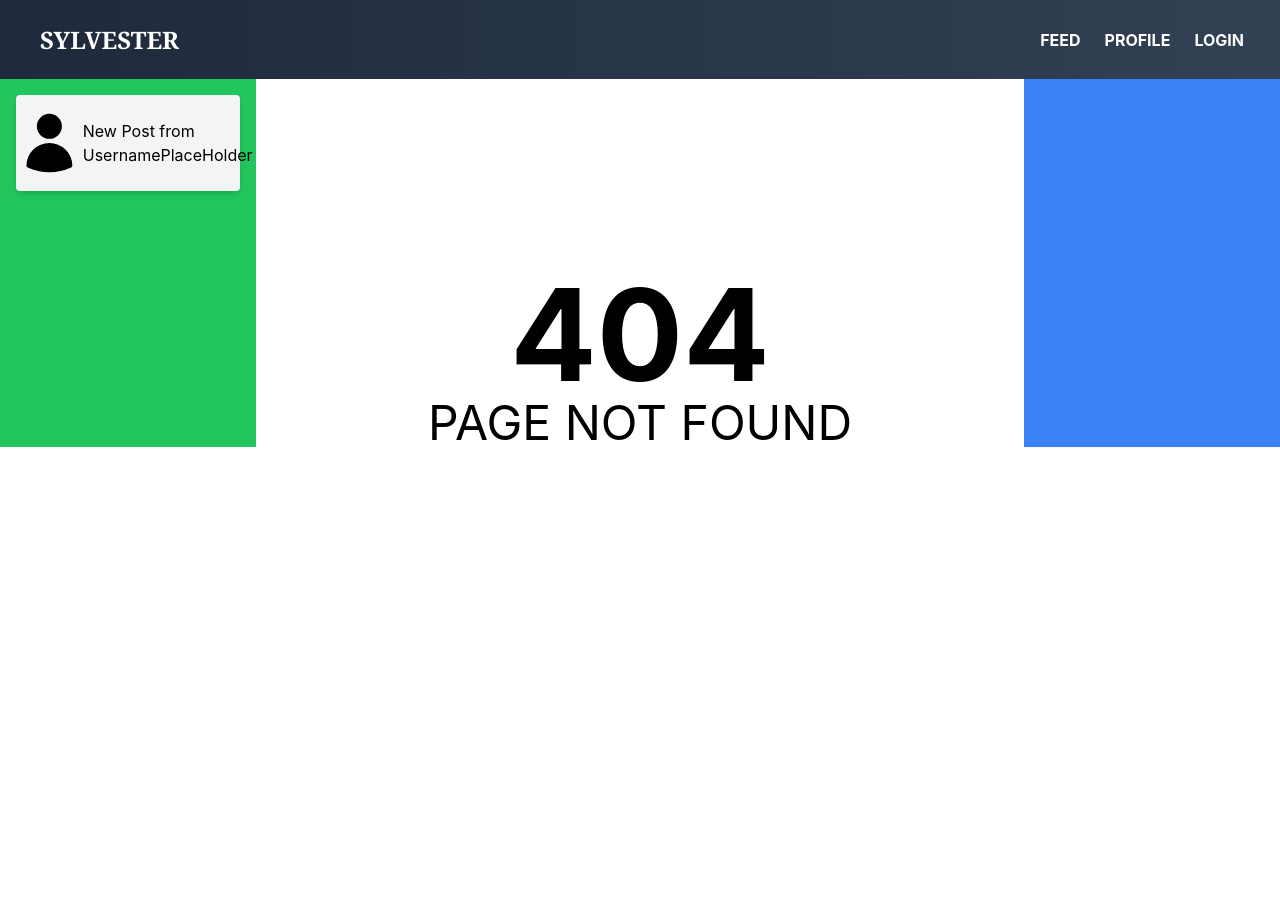
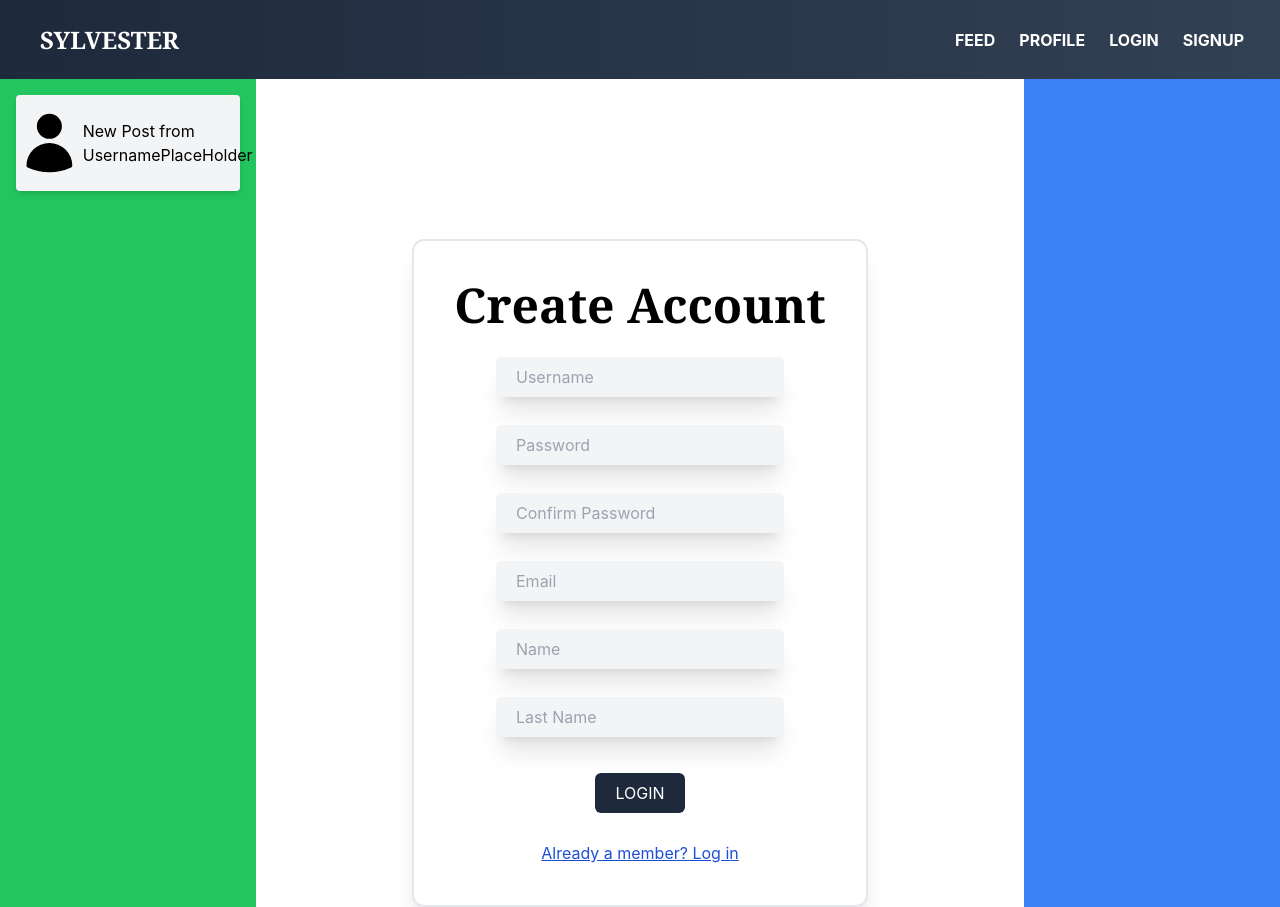
Before and after one commit to Michael-Robertson2/PrimaryKeys-P2-Frontend, a React (Create React App) app in the folder my-app/: page /signup in a window 1280 px wide. Before the commit this address had no page. Before the commit the page ends 800 px from the top, so only its background shows below. Built offline with nearby package versions, Linux system fonts and the light colour scheme.

Commit message:
Sign up and login page created

```diff
--- a/my-app/src/components/Navbar.tsx
+++ b/my-app/src/components/Navbar.tsx
@@ -41,6 +41,13 @@ function Navbar() {
                 </Link>
               </a>
             </li>
+            <li className="nav-item">
+              <a className="px-3 py-2 flex items-center text-s uppercase font-bold leading-snug text-white hover:opacity-75">
+                <Link to={"/signup"}>
+                  Signup
+                </Link>
+              </a>
+            </li>
 
           </ul>
         </div>
--- a/my-app/src/components/Router.tsx
+++ b/my-app/src/components/Router.tsx
@@ -5,6 +5,7 @@ import FeedPage from '../pages/FeedPage';
 import HomePage from '../pages/HomePage';
 import Login from '../pages/LoginPage';
 import Profile from '../pages/Profile';
+import Signup from '../pages/SignupPage';
 
 function Router(){
     return (
@@ -13,9 +14,8 @@ function Router(){
             <Route path='/feed' element={<FeedPage/>}/>
             <Route path='/profile' element={<Profile />}/>
             <Route path='/login' element={<Login />}/>
+            <Route path='/signup' element={<Signup />}/>
             <Route path='*' element={<ErrorPage />}/>
-
-
         </Routes>
     )
 }
--- a/my-app/src/index.tsx
+++ b/my-app/src/index.tsx
@@ -15,7 +15,7 @@ const root = ReactDOM.createRoot(
 root.render(
   <React.StrictMode>
     <BrowserRouter>
-    <App/>
+      <App/>
     </BrowserRouter>
   </React.StrictMode>
 );
--- a/my-app/src/pages/LoginPage.tsx
+++ b/my-app/src/pages/LoginPage.tsx
@@ -1,8 +1,16 @@
+import { Link } from 'react-router-dom';
+
 function Login(){
     return (
-        <div>
-            LOGIN PAGE YOOOOO!
-        </div>
+        <form className="flex justify-center items-center" >
+            <div className="flex flex-col items-center gap-7 shadow-xl rounded-xl mt-40 px-10 py-16">
+                <h1 className="font-serif font-bold text-5xl">Welcome</h1>
+                <input className="bg-gray-100 shadow-xl rounded-md px-5 py-2" placeholder="Username" />
+                <input className="bg-gray-100 shadow-xl rounded-md px-5 py-2"  placeholder="Password" />
+                <button className="bg-slate-800 rounded-md text-white mt-2 px-5 py-2 ease-out duration-300 hover:scale-110">LOGIN</button>
+                <Link to={"/signup"} className="text-blue-700 underline">Create new account</Link>
+            </div>
+        </form>
     );
 }
 
--- /dev/null
+++ b/my-app/src/pages/SignupPage.tsx
@@ -0,0 +1,22 @@
+import { Link } from 'react-router-dom';
+
+function Signup(){
+    return (
+        <form className="flex justify-center items-center" >
+            <div className="flex flex-col items-center gap-7 shadow-xl rounded-xl mt-40 px-10 py-10 border-solid border-2">
+                <h1 className="font-serif font-bold text-5xl">Create Account</h1>
+                <input className="bg-gray-100 shadow-xl rounded-md px-5 py-2" placeholder="Username" />
+                <input className="bg-gray-100 shadow-xl rounded-md px-5 py-2"  placeholder="Password" />
+                <input className="bg-gray-100 shadow-xl rounded-md px-5 py-2"  placeholder="Confirm Password" />
+                <input className="bg-gray-100 shadow-xl rounded-md px-5 py-2"  placeholder="Email" />
+                <input className="bg-gray-100 shadow-xl rounded-md px-5 py-2"  placeholder="Name" />
+                <input className="bg-gray-100 shadow-xl rounded-md px-5 py-2"  placeholder="Last Name" />
+                <button className="bg-slate-800 rounded-md text-white mt-2 px-5 py-2 ease-out duration-300 hover:scale-110">LOGIN</button>
+                <Link to={"/login"} className="text-blue-700 underline">Already a member? Log in </Link>
+            </div>
+        </form>
+    );
+}
+
+
+export default Signup;
```
Also changed, not shown: my-app/src/App.tsx (+3 -4 lines).
